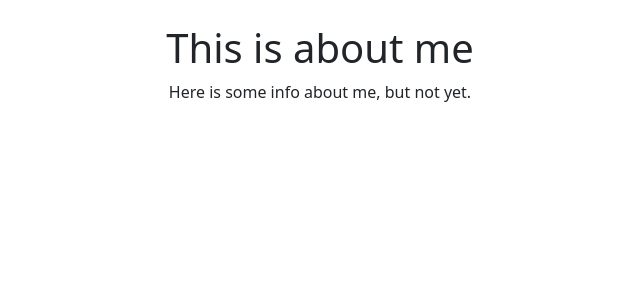
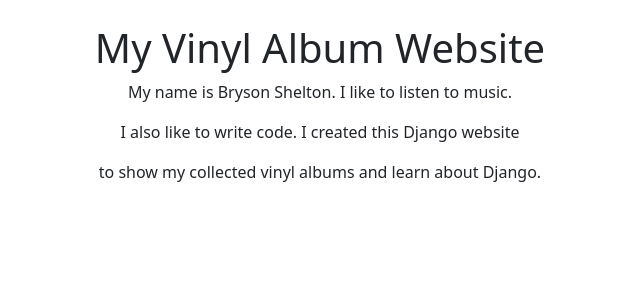
Before and after one commit to brysonshelton/vinyl_albums, a Django app: page / in a window 1280 px wide. Shown: the part 56-356 px from the top of the page, without its empty margins (320-960 px from the left). Run offline with Django 4.2, Linux system fonts and the light colour scheme.

Commit message:
Adds About Me information

```diff
--- a/vinyl_albums/collection/templates/collection/home.html
+++ b/vinyl_albums/collection/templates/collection/home.html
@@ -13,11 +13,13 @@
 
   <body>
     <div id="title">
-      <h1>This is about me</h1>
+      <h1>My Vinyl Album Website</h1>
     </div>
 
     <div id="me">
-      <p>Here is some info about me, but not yet.</p>
+      <p>My name is Bryson Shelton. I like to listen to music.</p>
+      <p>I also like to write code. I created this Django website</p>
+      <p>to show my collected vinyl albums and learn about Django.</p>
     </div>
   </body>
 {% endblock %}
```
